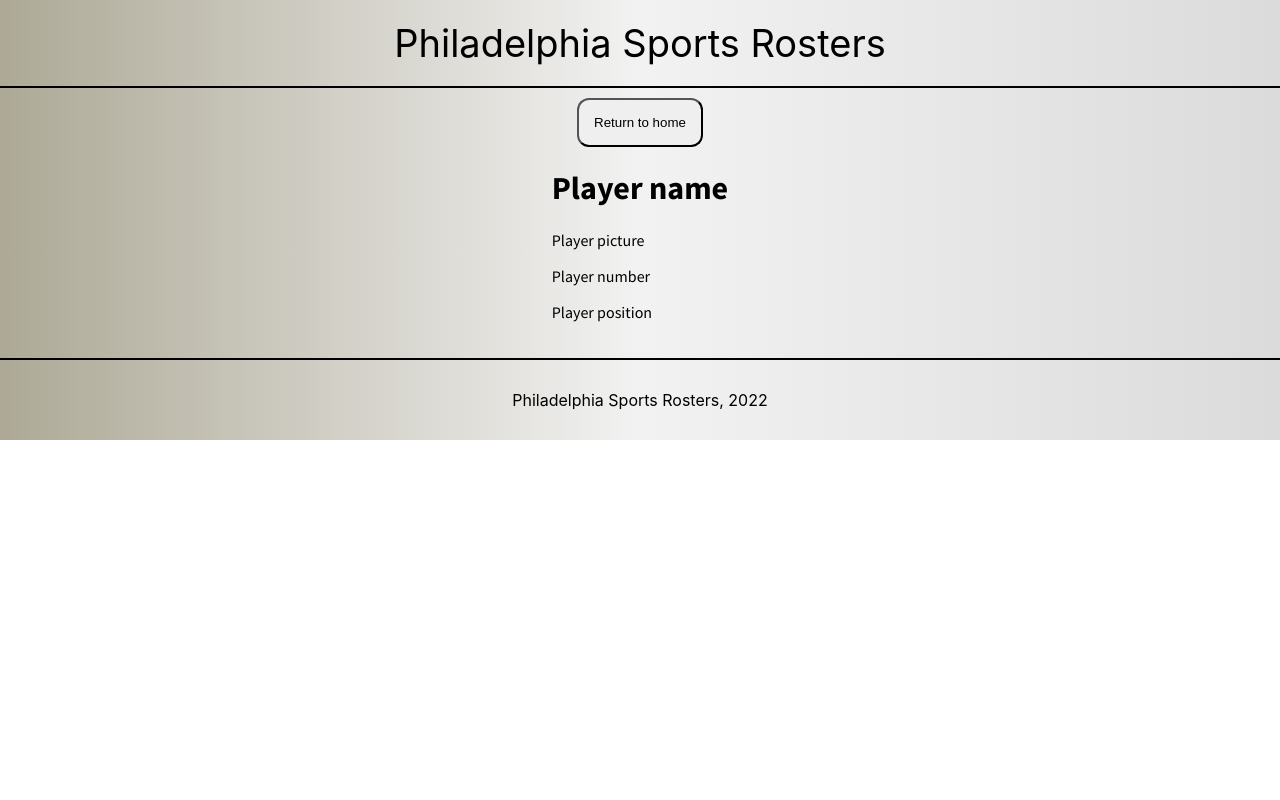
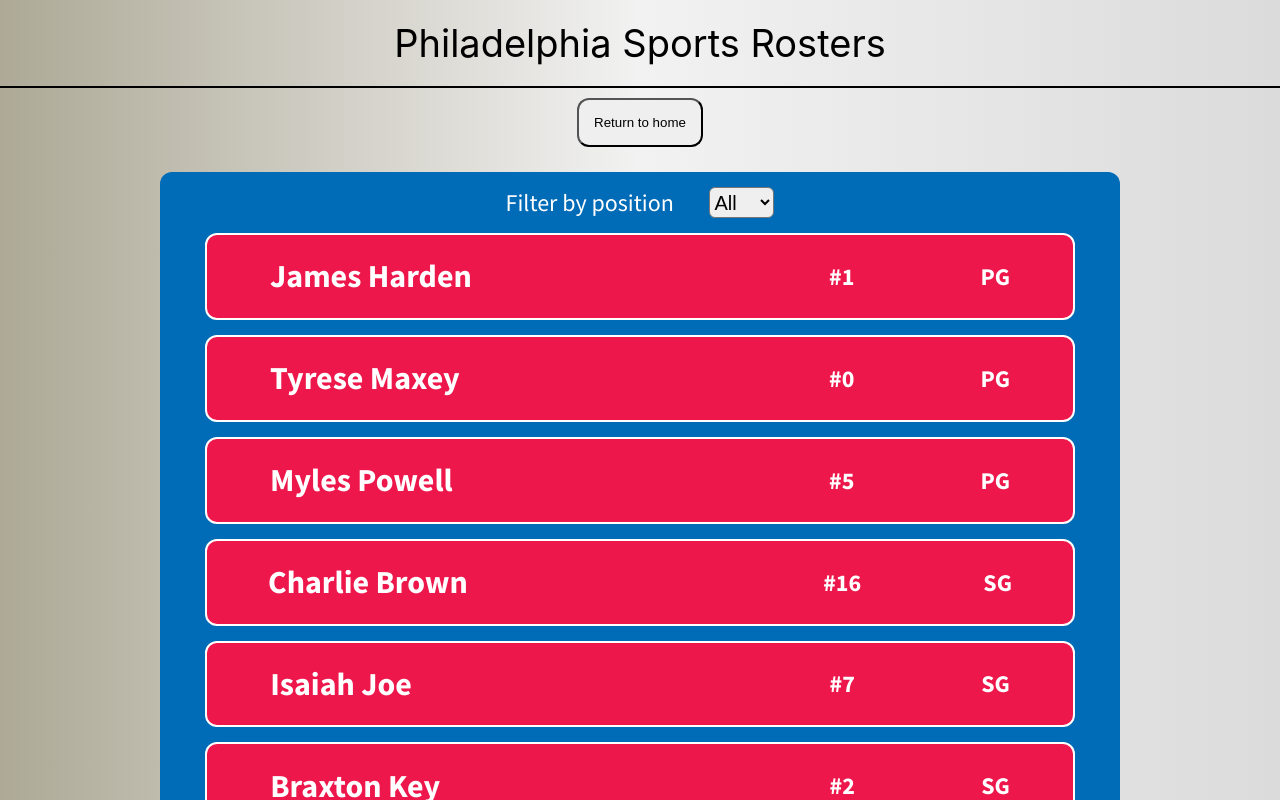
Before and after one commit to AntReyn12/philadelphia-sports-app, a React (Create React App) app: page / in a window 1280 px wide. Both pictures are taken after a click on the element 838 px from the left and 615 px from the top of the page. Shown: the top 800 px of the page. Built offline with nearby package versions, Linux system fonts and the light colour scheme.

Commit message:
finished the sixers roster

```diff
--- a/src/App.css
+++ b/src/App.css
@@ -133,3 +133,29 @@
   border-radius: 12px;
   margin: 15px 0;
 }
+/* SIXERS ROSTER */
+.sixers-filter {
+  display: flex;
+  justify-content: space-around;
+  width: 35%;
+  margin: 0 auto;
+  font-size: 24px;
+  color: white;
+}
+.sixersRoster {
+  width: 100%;
+  margin: 25px 0 15px 0;
+  background-color: #006bb6;
+  padding: 15px 45px 15px 45px;
+  border-radius: 12px;
+}
+.sixersPlayer {
+  background-color: #ed174c;
+  color: white;
+  display: flex;
+  align-items: center;
+  justify-content: space-around;
+  border: 2px solid white;
+  border-radius: 12px;
+  margin: 15px 0;
+}
--- a/src/Components/SixersRoster.jsx
+++ b/src/Components/SixersRoster.jsx
@@ -1,12 +1,43 @@
-import React from "react";
+import React, {useState} from "react";
+import sixers from "../Rosters/Sixers";
 
 const SixersRoster = () => {
+  const [position, setPosition] = useState("All");
+  const filteredPositions = sixers.filter((currentPosition) => {
+    if (position === "All") {
+      return currentPosition;
+    } else {
+      return currentPosition.playerPosition === position;
+    }
+  });
+
+  const handleFilter = (e) => {
+    setPosition(e.target.value);
+  };
   return (
-    <div className="roster">
-      <h1>Player name</h1>
-      <p>Player picture</p>
-      <p>Player number</p>
-      <p>Player position</p>
+    <div className="sixersRoster">
+      <div className="sixers-filter">
+        <label>Filter by position</label>
+        <select value={position} onChange={handleFilter}>
+          <option value="All">All</option>
+          <option value="PG">PG</option>
+          <option value="SG">SG</option>
+          <option value="SF">SF</option>
+          <option value="PF">PF</option>
+          <option value="C">C</option>
+        </select>
+      </div>
+      {filteredPositions.map((sixer) => {
+        const {playerName, playerNumber, playerPosition} = sixer;
+        return (
+          <div className="sixersPlayer" key={playerNumber}>
+            <h1 className="playerName">{playerName}</h1>
+            <p className="roster-p">#{playerNumber}</p>
+            <p className="roster-p">{playerPosition}</p>
+          </div>
+        );
+      })}
+      ;
     </div>
   );
 };
--- a/src/Rosters/Sixers.js
+++ b/src/Rosters/Sixers.js
@@ -0,0 +1,94 @@
+const sixers = [
+  {
+    playerName: "James Harden",
+    playerNumber: 1,
+    playerPosition: "PG",
+  },
+  {
+    playerName: "Tyrese Maxey",
+    playerNumber: 0,
+    playerPosition: "PG",
+  },
+  {
+    playerName: "Myles Powell",
+    playerNumber: 5,
+    playerPosition: "PG",
+  },
+  {
+    playerName: "Charlie Brown",
+    playerNumber: 16,
+    playerPosition: "SG",
+  },
+  {
+    playerName: "Isaiah Joe",
+    playerNumber: 7,
+    playerPosition: "SG",
+  },
+  {
+    playerName: "Braxton Key",
+    playerNumber: 2,
+    playerPosition: "SG",
+  },
+  {
+    playerName: "Furkan Korkmaz",
+    playerNumber: 30,
+    playerPosition: "SG",
+  },
+  {
+    playerName: "Shake Milton",
+    playerNumber: 18,
+    playerPosition: "SG",
+  },
+  {
+    playerName: "Jaden Springer",
+    playerNumber: 11,
+    playerPosition: "SG",
+  },
+  {
+    playerName: "Danny Green",
+    playerNumber: 14,
+    playerPosition: "SF",
+  },
+  {
+    playerName: "Paul Reed",
+    playerNumber: 44,
+    playerPosition: "SF",
+  },
+  {
+    playerName: "Matisse Thybulle",
+    playerNumber: 22,
+    playerPosition: "SF",
+  },
+  {
+    playerName: "Tobias Harris",
+    playerNumber: 12,
+    playerPosition: "PF",
+  },
+  {
+    playerName: "Paul Millsap",
+    playerNumber: 8,
+    playerPosition: "PF",
+  },
+  {
+    playerName: "Georges Niang",
+    playerNumber: 20,
+    playerPosition: "PF",
+  },
+  {
+    playerName: "Charles Bassey",
+    playerNumber: 23,
+    playerPosition: "C",
+  },
+  {
+    playerName: "Willie Cauley-Stein",
+    playerNumber: "00",
+    playerPosition: "C",
+  },
+  {
+    playerName: "Joel Embiid",
+    playerNumber: 21,
+    playerPosition: "C",
+  },
+];
+
+export default sixers;
```
